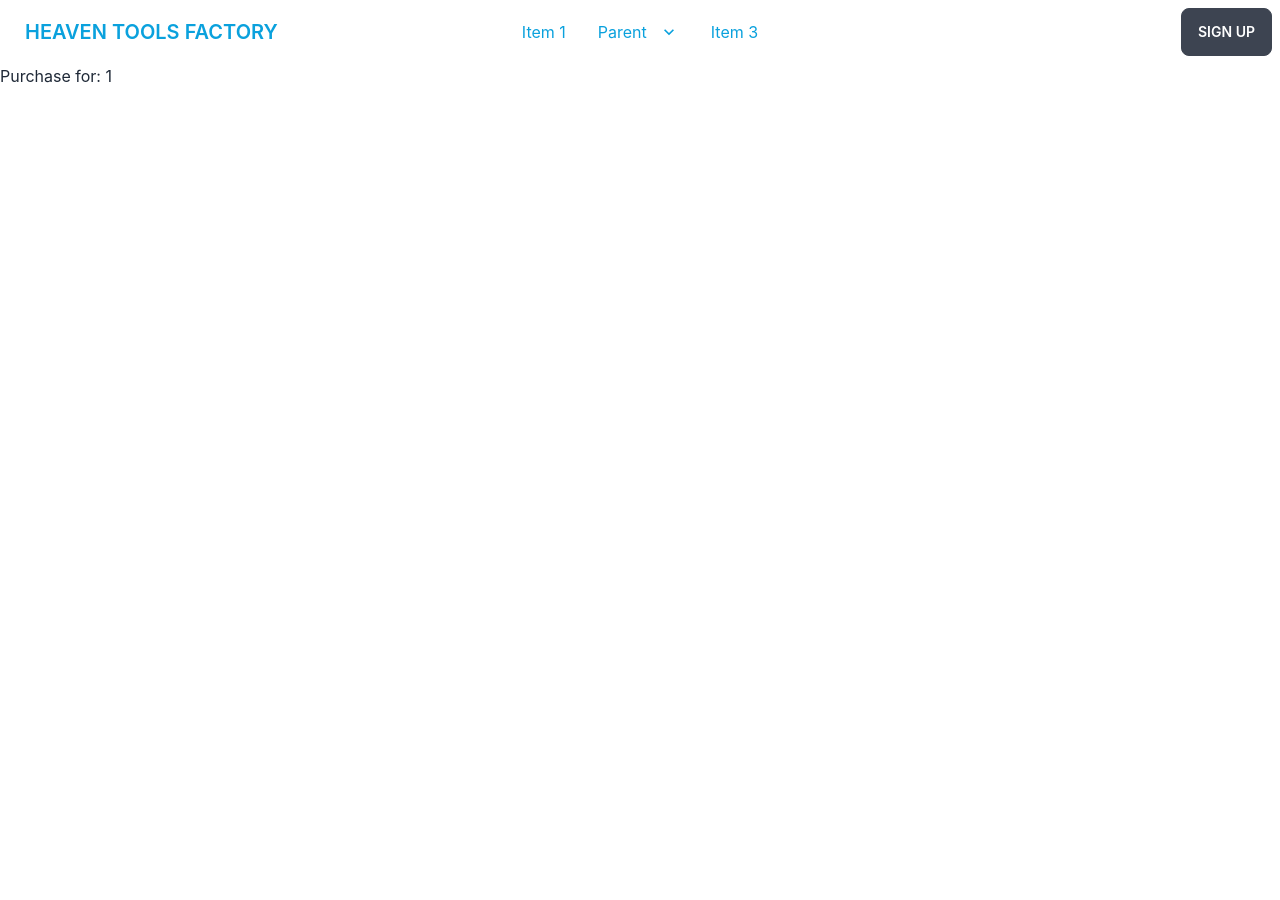
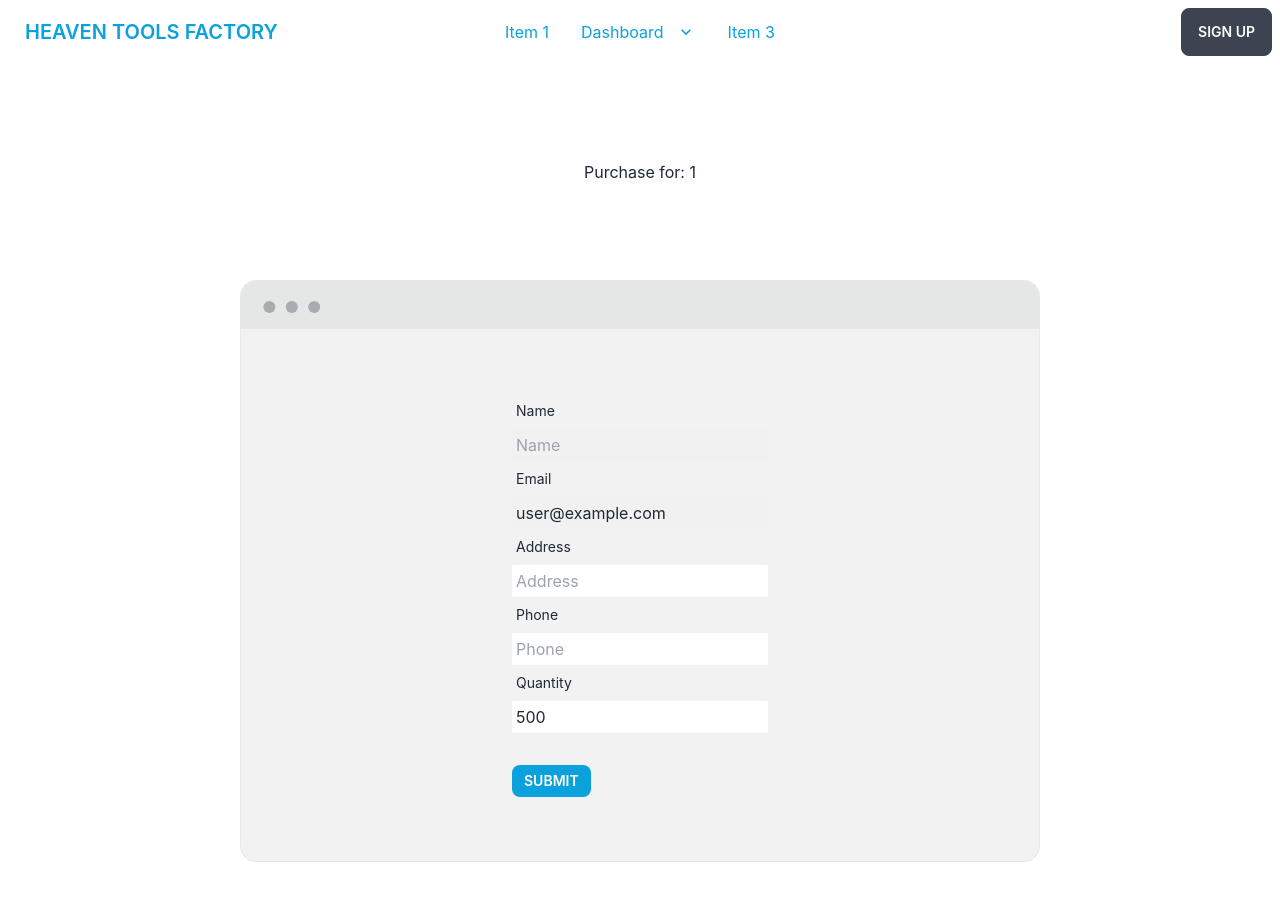
Before and after one commit to MDRAFIULI/real_interview_project_three_assign-12_client, a React (Create React App) app: page /purchase/1 in a window 1280 px wide. Shown: the top 900 px of the page. Before the commit the page ends 800 px from the top, so only its background shows below. Built offline with nearby package versions, Linux system fonts and the light colour scheme; no server answers; sample sign-in values are in the browser's storage.

Commit message:
dashboard set

```diff
--- a/package.json
+++ b/package.json
@@ -15,6 +15,7 @@
     "react-query": "^3.39.0",
     "react-router-dom": "^6.3.0",
     "react-scripts": "5.0.1",
+    "react-toastify": "^9.0.1",
     "web-vitals": "^2.1.4"
   },
   "scripts": {
--- a/src/App.js
+++ b/src/App.js
@@ -9,10 +9,16 @@ import Login from './page/Login/Login';
 import RequireAuth from './page/RequireAuth';
 import Dashboard from './page/Dashboard/Dashboard';
 import NotFound from './page/NotFound/NotFound';
+import MyOrder from './page/Dashboard/MyOrder/MyOrder';
+import AddReview from './page/Dashboard/AddReview/AddReview';
+import MyProfile from './page/Dashboard/MyProfile/MyProfile';
+import { ToastContainer } from 'react-toastify';
+import 'react-toastify/dist/ReactToastify.css';
 
 function App() {
   return (
     <div>
+      <ToastContainer></ToastContainer>
       <Nav></Nav>
       <Routes>
         <Route path='/' element={<Home></Home>}></Route>
@@ -22,8 +28,10 @@ function App() {
         <Route path='/purchase/:id' element={<RequireAuth>
           <Purchase></Purchase>
         </RequireAuth>}></Route>
-        <Route path='/dashboard' element={<RequireAuth><Dashboard></Dashboard></RequireAuth>}>
-
+        <Route path='dashboard' element={<RequireAuth><Dashboard></Dashboard></RequireAuth>}>
+          <Route index element={<MyOrder></MyOrder>}></Route>
+          <Route path='addReview' element={<AddReview></AddReview>}></Route>
+          <Route path='myProfile' element={<MyProfile></MyProfile>}></Route>
         </Route>
         <Route path='*' element={<NotFound></NotFound>}></Route>
       </Routes>
--- /dev/null
+++ b/src/page/Dashboard/AddReview/AddReview.js
@@ -0,0 +1,72 @@
+import React, { useRef, useState } from 'react';
+import { useAuthState } from 'react-firebase-hooks/auth';
+import { useQuery } from 'react-query';
+import { toast } from 'react-toastify';
+import auth from '../../../firebase.init';
+
+const AddReview = () => {
+    const [user] = useAuthState(auth);
+    const { refetch } = useQuery();
+    console.log(user?.displayName);
+    const [name, setName] = useState(null);
+    const [ratings, setRatings] = useState(1);
+    const [comment, setComment] = useState('');
+    const nameRef = useRef('')
+    const handleRatingsBlur = (e) => {
+        setRatings(e.target.value);
+    }
+    const handleCommentBlur = (e) => {
+        setComment(e.target.value);
+    }
+    const handleOnSubmit = (e) => {
+        e.preventDefault();
+        const name = nameRef.current.value
+        const review = {
+            name,
+            ratings,
+            comment
+        }
+
+        fetch('http://localhost:5000/reviews', {
+            method: 'POST',
+            headers: {
+                'content-type': 'application/json'
+            },
+            body: JSON.stringify(review)
+        })
+            .then(res => res.json())
+            .then(data => {
+                if (data.success) {
+                    toast(`${name}'s Comment and ratings Add`)
+                }
+                else {
+
+                }
+                refetch();
+            });
+    }
+    return (
+        <div className='mx-auto'>
+            <h1>AddReview</h1>
+            <div class="mockup-phone border-primary">
+                <div class="camera"></div>
+                <div class="display">
+                    <div class="artboard artboard-demo phone-1">
+                        <form onSubmit={handleOnSubmit}>
+                            <label htmlFor="">Name</label><br />
+                            <input type="text" name="" value={user?.displayName} readOnly ref={nameRef} className='p-2 rounded-md bg-orange-400 text-white font-bold' /><br />
+                            <label htmlFor="">Ratings</label><br />
+                            <input onBlur={handleRatingsBlur} type="number" name="" id="" className='p-2 rounded-md bg-orange-400 text-white font-bold' /><br />
+                            <label htmlFor="">Comment</label><br />
+                            <textarea onBlur={handleCommentBlur} type="text" name="" id="" className='p-2 rounded-md bg-orange-400 text-white font-bold' cols="22" rows="5"></textarea>
+                            <br /><br />
+                            <input type="submit" value="Add" className='btn btn-md bg-[#0AA1DD] border-none' />
+                        </form>
+                    </div>
+                </div>
+            </div>
+        </div>
+    );
+};
+
+export default AddReview;
--- a/src/page/Dashboard/Dashboard.js
+++ b/src/page/Dashboard/Dashboard.js
@@ -1,11 +1,29 @@
 import React from 'react';
-import { Outlet } from 'react-router-dom';
+import { Link, Outlet } from 'react-router-dom';
 
 const Dashboard = () => {
     return (
-        <div>
-            <h1>Dashboard</h1>
-            <Outlet></Outlet>
+        <div class="drawer drawer-mobile mt-8">
+            <input id="dashboard-sidebar" type="checkbox" class="drawer-toggle" />
+            <div class="drawer-content ml-32">
+                <h2 className='text-4xl font-bold text-blue-700'>Welcome to your Dashboard</h2>
+                <Outlet></Outlet>
+            </div>
+            <div class="drawer-side">
+                <label for="dashboard-sidebar" class="drawer-overlay"></label>
+                <ul class="menu p-4 overflow-y-auto w-48 bg-base-100 text-base-content">
+                    {/* <!-- Sidebar content here --> */}
+                    <li><Link to='/dashboard'>My Order</Link></li>
+                    <li><Link to='/dashboard/addReview'>Add Review</Link></li>
+                    <li><Link to='/dashboard/myProfile'>My Profile</Link></li>
+                    {/* {admin && <>
+                        <li><Link to="/dashboard/users">All Users</Link></li>
+                        <li><Link to="/dashboard/addDoctor">Add a Doctor</Link></li>
+                        <li><Link to="/dashboard/manageDoctor">Manage Doctors</Link></li>
+                    </>} */}
+                </ul>
+
+            </div>
         </div>
     );
 };
--- /dev/null
+++ b/src/page/Dashboard/MyOrder/MyOrder.js
@@ -0,0 +1,11 @@
+import React from 'react';
+
+const MyOrder = () => {
+    return (
+        <div className='mx-auto'>
+            <h1>my order</h1>
+        </div>
+    );
+};
+
+export default MyOrder;
--- /dev/null
+++ b/src/page/Dashboard/MyProfile/MyProfile.js
@@ -0,0 +1,11 @@
+import React from 'react';
+
+const MyProfile = () => {
+    return (
+        <div className='mx-auto'>
+            <h1>MyProfile</h1>
+        </div>
+    );
+};
+
+export default MyProfile;
--- a/src/page/Purchase/Purchase.js
+++ b/src/page/Purchase/Purchase.js
@@ -1,11 +1,71 @@
-import React from 'react';
+import React, { useEffect, useState } from 'react';
 import { useParams } from 'react-router-dom';
+import { useAuthState } from 'react-firebase-hooks/auth';
+import auth from '../../firebase.init';
 
 const Purchase = () => {
+    const [user] = useAuthState(auth)
     const { id } = useParams();
+    const [product, setProduct] = useState({});
+    useEffect(() => {
+        const url = `http://localhost:5000/products/${id}`
+        fetch(url)
+            .then(res => res.json())
+            .then(data => setProduct(data))
+    }, []);
+    const [quantity, setQuantity] = useState(500);
+    console.log(quantity);
+    let text;
+    let x;
+    const handleQuantityBlur = (e) => {
+        x = e.target.value;
+        if (isNaN(x) || x < product.minimumOrderQuantity || x > product.availableOrderQuantity) {
+            text = "Input not valid";
+            x = e.target.value === '';
+        } else {
+            text = "Input OK";
+        }
+        setQuantity(x)
+    }
+    const handleQuantityChange = (value) => {
+        setQuantity(value)
+    }
+    const handleOnSubmit = e => {
+        e.preventDefault();
+    }
+
     return (
-        <div>
-            <h1>Purchase for: {id}</h1>
+        <div className='mt-24 mb-24'>
+            <h1 className='text-center'>Purchase for: {id}</h1>
+            <div class="mockup-window border bg-base-300 w-[800px] mx-auto mt-24">
+                <div class="flex justify-center px-4 py-16 bg-base-200">
+                    <form onSubmit={handleOnSubmit}>
+                        <label className="label">
+                            <span className="label-text">Name</span>
+                        </label>
+                        <input placeholder='Name' type="text" disabled value={product.name} className='p-1 rounded-sm' />
+                        <label className="label">
+                            <span className="label-text">Email</span>
+                        </label>
+                        <input placeholder='Email' type="email" disabled value={user?.email} className='p-1 rounded-sm' />
+                        <label className="label">
+                            <span className="label-text">Address</span>
+                        </label>
+                        <input placeholder='Address' type="text" className='p-1 rounded-sm' />
+                        <label className="label">
+                            <span className="label-text">Phone</span>
+                        </label>
+                        <input placeholder='Phone' type="number" className='p-1 rounded-sm' />
+                        <label className="label">
+                            <span className="label-text">Quantity</span>
+                        </label>
+                        <input onBlur={handleQuantityBlur} onChange={(e) => handleQuantityChange(e.target.value)} placeholder='Quantity' type="number" className='p-1 rounded-sm' id='quantity' value={quantity} />
+                        {text}
+                        <br />
+                        <input type="submit" value="Submit" className='btn btn-sm mt-8 bg-[#0AA1DD] border-none' />
+                    </form>
+                </div>
+            </div>
         </div>
     );
 };
--- a/src/page/shared/Nav/Nav.js
+++ b/src/page/shared/Nav/Nav.js
@@ -38,13 +38,14 @@ const Nav = () => {
                 <ul class="menu menu-horizontal p-0 text-[#0AA1DD]">
                     <li><a>Item 1</a></li>
                     <li tabindex="0">
-                        <a>
-                            Parent
+                        <Link to='dashboard'>
+                            Dashboard
                             <svg class="fill-current" xmlns="http://www.w3.org/2000/svg" width="20" height="20" viewBox="0 0 24 24"><path d="M7.41,8.58L12,13.17L16.59,8.58L18,10L12,16L6,10L7.41,8.58Z" /></svg>
-                        </a>
-                        <ul class="p-2 text-[#0AA1DD]">
-                            <li><a>Submenu 1</a></li>
-                            <li><a>Submenu 2</a></li>
+                        </Link>
+                        <ul class="p-2 text-white bg-[#0AA1DD]">
+                            <li><Link to='/dashboard'>My Order</Link></li>
+                            <li><Link to='/dashboard/addReview'>Add Review</Link></li>
+                            <li><Link to='/dashboard/myProfile'>My Profile</Link></li>
                         </ul>
                     </li>
                     <li><a>Item 3</a></li>
```
Also changed, not shown: 1 other file (tests, documents, lock files or other folders).
